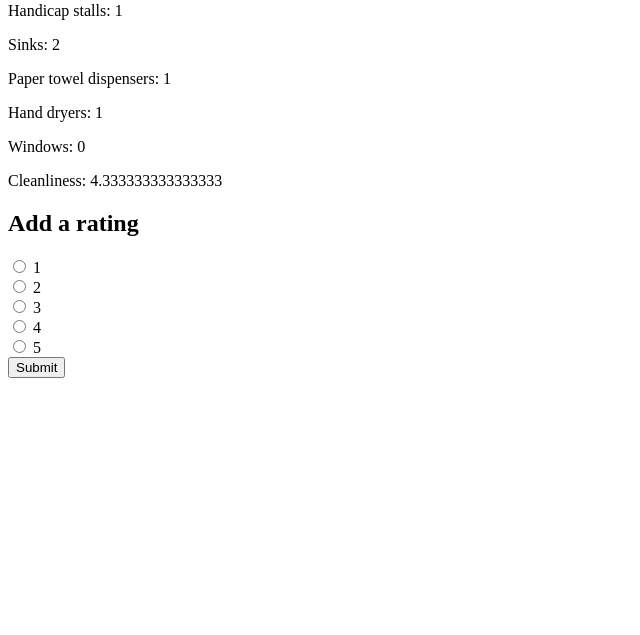
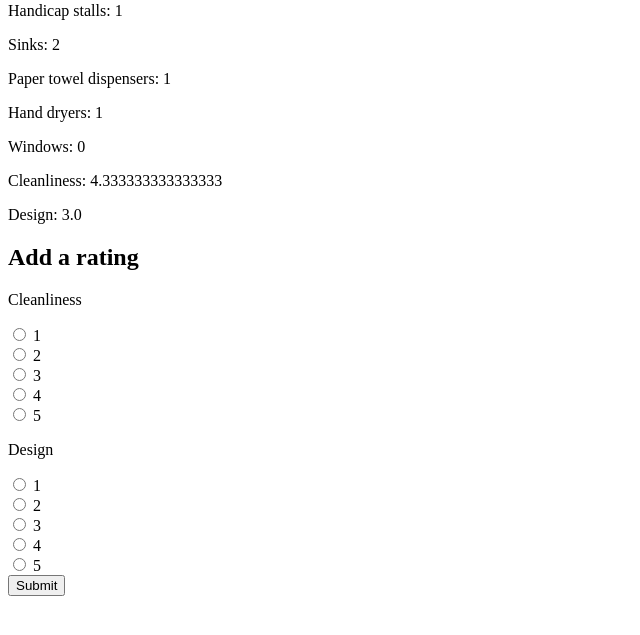
Before and after one commit to theycallmezeal/airpnp, a Django app: page /bathrooms/1/ in a window 1280 px wide. Shown: the part 132-767 px from the top of the page, without its empty margins (0-640 px from the left). Run offline with Django 3.2, Linux system fonts and the light colour scheme; data comes from the database, SQL or seed files in the repository; both versions use the stored data as it was after the commit.

Commit message:
add another rating category

```diff
--- a/bathrooms/models.py
+++ b/bathrooms/models.py
@@ -17,6 +17,7 @@ class Bathroom(models.Model):
 class Rating(models.Model):
 	bathroom = models.ForeignKey(Bathroom, on_delete=models.CASCADE)
 	cleanliness_rating = models.PositiveSmallIntegerField()
+	design_rating = models.PositiveSmallIntegerField()
 
 	def __str__(self):
 		return str(self.cleanliness_rating) + " star rating for " + self.bathroom.name
--- a/bathrooms/templates/bathroom.html
+++ b/bathrooms/templates/bathroom.html
@@ -8,6 +8,7 @@
 	<p>Hand dryers: {{bathroom.hand_dryers}}</p>
 	<p>Windows: {{bathroom.windows}}</p>
 	<p>Cleanliness: {{cleanliness_rating}}</p>
+	<p>Design: {{design_rating}}</p>
 {% endif %}
 
 <h2>Add a rating</h2>
@@ -15,7 +16,7 @@
 <form action="{% url 'bathrooms:vote' bathroom.id%}" method="post">
 
 {% csrf_token %}
-
+<p>Cleanliness</p>
 <input type="radio" name="cleanliness" value="1" />
 <label for="1">1</label><br />
 
@@ -28,7 +29,23 @@
 <input type="radio" name="cleanliness" value="4" />
 <label for="4">4</label><br />
 
-<input type="radio" name="cleanliness"  value="5" />
+<input type="radio" name="cleanliness" value="5" />
+<label for="5">5</label><br />
+
+<p>Design</p>
+<input type="radio" name="design" value="1" />
+<label for="1">1</label><br />
+
+<input type="radio" name="design" value="2" />
+<label for="2">2</label><br />
+
+<input type="radio" name="design" value="3" />
+<label for="3">3</label><br />
+
+<input type="radio" name="design" value="4" />
+<label for="4">4</label><br />
+
+<input type="radio" name="design" value="5" />
 <label for="5">5</label><br />
 
 <input type="submit" value="Submit" />
--- a/bathrooms/views.py
+++ b/bathrooms/views.py
@@ -13,21 +13,24 @@ def detail(request, bathroom_id):
 	ratings = Rating.objects.filter(bathroom__id=bathroom_id)
 
 	cleanliness_rating_sum = 0
-	cleanliness_rating_n = 0
+	design_rating_sum = 0
+	rating_n = 0
 	for rating in ratings:
 		cleanliness_rating_sum += rating.cleanliness_rating
-		cleanliness_rating_n += 1
-
+		design_rating_sum += rating.design_rating
+		rating_n += 1
 
 	return render(request, 'bathroom.html', {
 		'bathroom': bathroom,
-		'cleanliness_rating': cleanliness_rating_sum / cleanliness_rating_n
+		'cleanliness_rating': cleanliness_rating_sum / rating_n,
+		'design_rating': design_rating_sum / rating_n
 	})
 
 def vote(request, bathroom_id):
 	rating = Rating()
 	rating.bathroom = Bathroom.objects.get(id=bathroom_id)
 	rating.cleanliness_rating = request.POST['cleanliness']
+	rating.design_rating = request.POST['design']
 	rating.save()
 
 	bathroom = get_object_or_404(Bathroom, id=bathroom_id)
```
Also changed, not shown: bathrooms/migrations/0007_auto_20170401_1255.py (added), bathrooms/migrations/0008_auto_20170401_1258.py (added), bathrooms/migrations/0009_remove_rating_size_rating.py (added), db.sqlite3.
